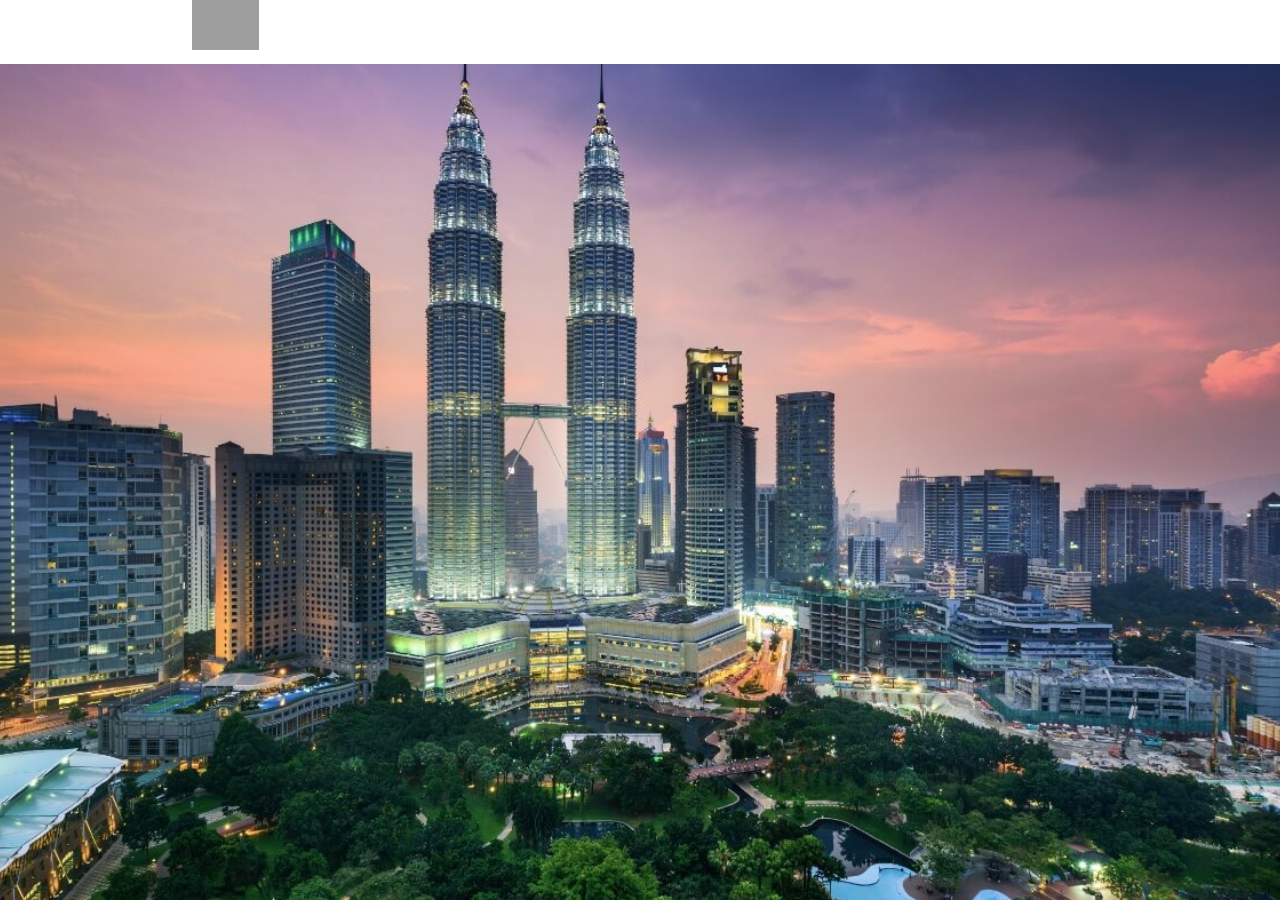
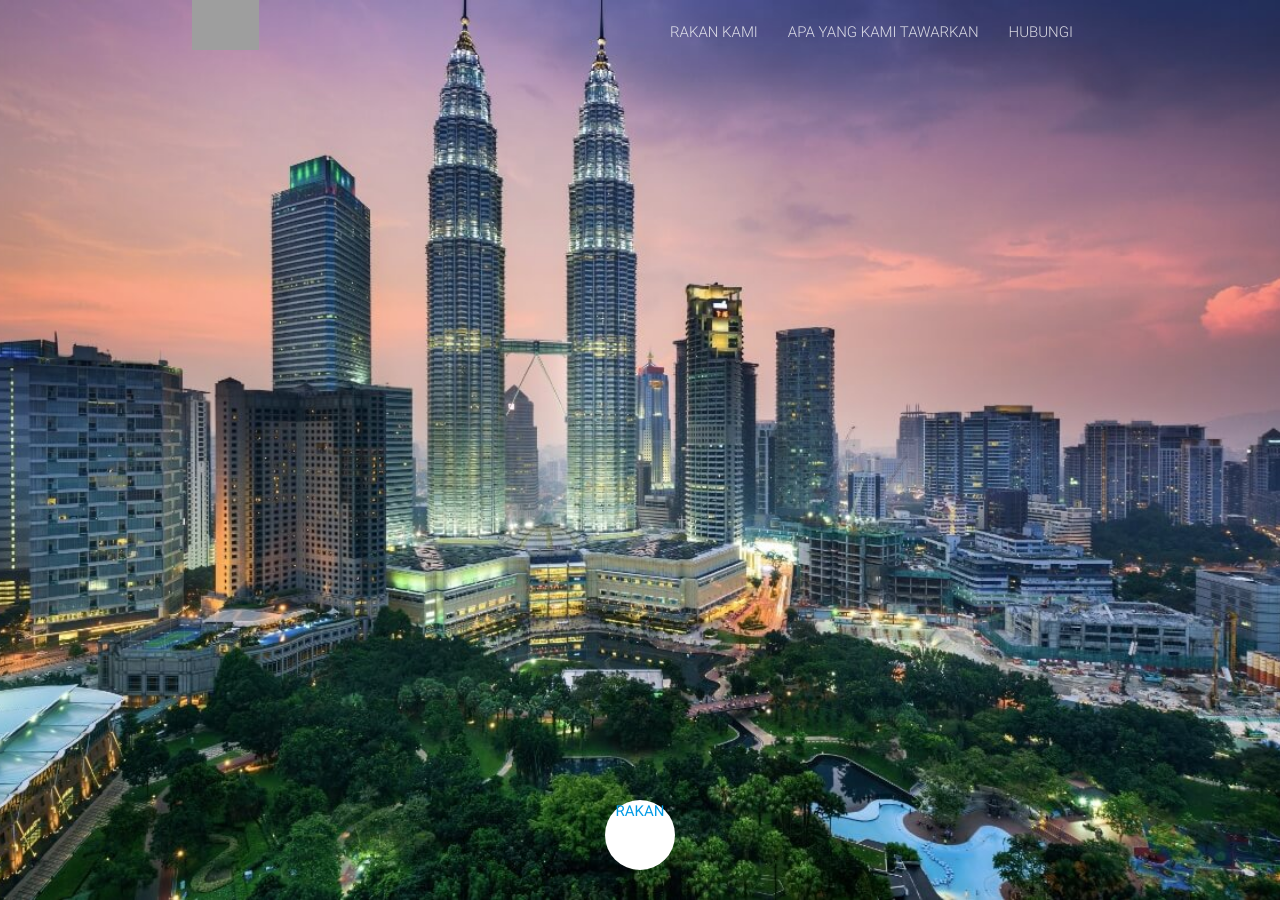
Before and after one commit to kuntau/ccplanding, a Jekyll site: the page built from index.md, in a window 1280 px wide and 900 px high. Built offline with Jekyll 4.4.1, drawn with Linux system fonts in a browser that asks for light colours; nearby versions of some CDN libraries; comment, search, counter and statistics services are not loaded; grey boxes are pictures that could not be loaded.

```diff
--- a/_includes/header.html
+++ b/_includes/header.html
@@ -21,7 +21,8 @@
     </div>
   </nav>
 
-</header>
   <div class="parallax-container">
     <div class="parallax"><img src="assets/images/hero-large.jpg" alt=""></div>
   </div>
+  <div class="jumper"><a href="https://google.com">RAKAN</a></div>
+</header>
--- a/assets/main.scss
+++ b/assets/main.scss
@@ -34,6 +34,18 @@
 }
 
 .parallax-container {
+  // top: 0;
   height: 100vh;
   // height: 700px;
 }
+
+.jumper {
+  border-radius: 50%;
+  text-align: center;
+  bottom: 100px;
+  width: 70px;
+  height: 70px;
+  background-color: white;
+  margin: 0 auto;
+  margin-top: -100px;
+}
```
